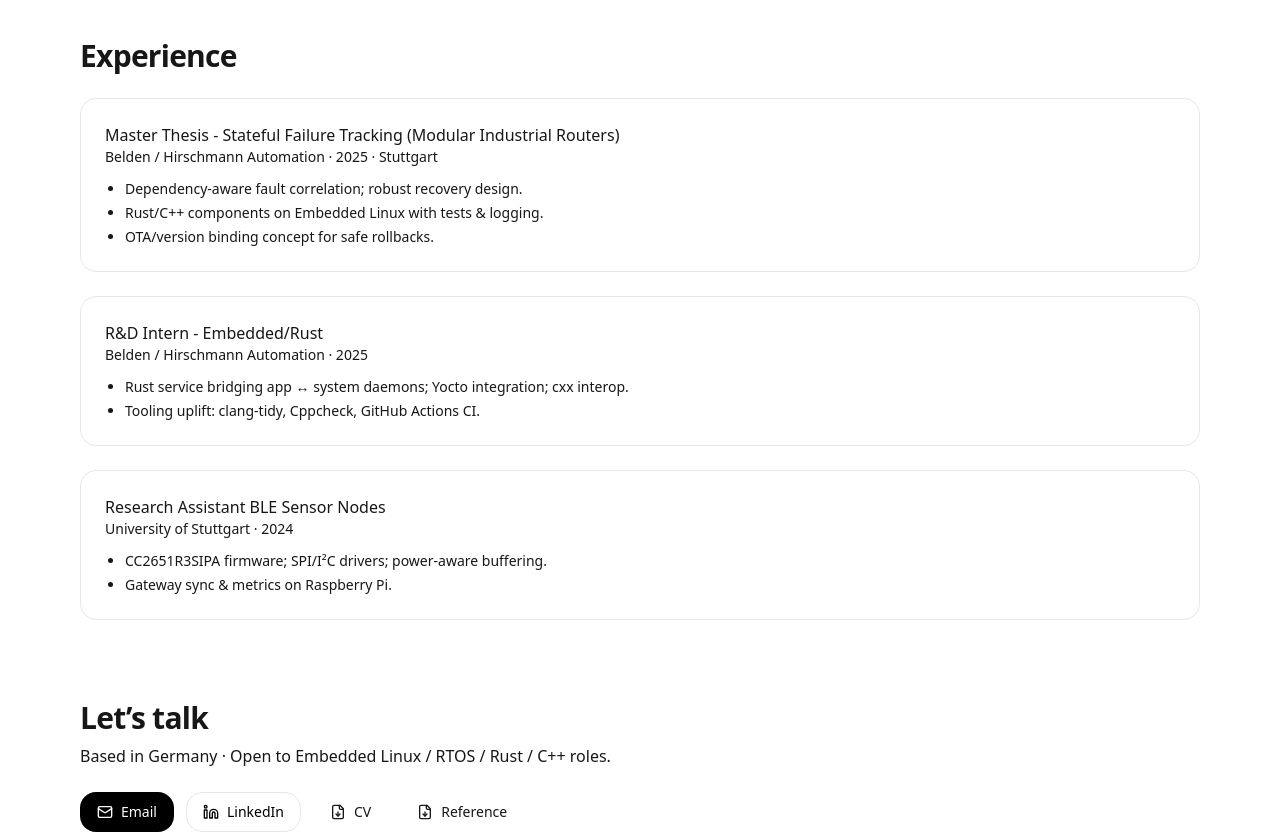
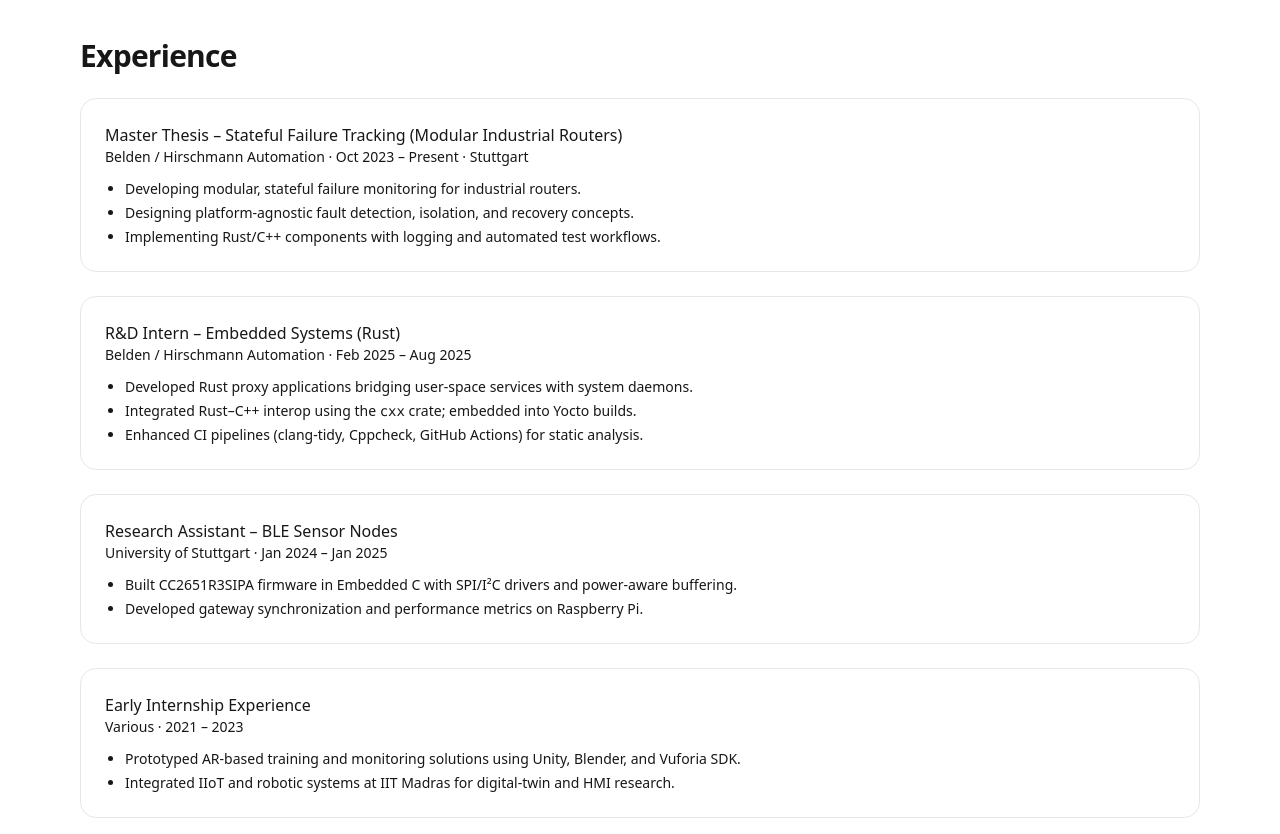
Before and after one commit to amoghamp2-code/Website, a React (Vite) app: page / in a window 1280 px wide. Shown: the part 2480-3314 px from the top of the page. Built offline with nearby package versions, Linux system fonts and the light colour scheme.

Commit message:
project exp

```diff
--- a/src/App.jsx
+++ b/src/App.jsx
@@ -169,37 +169,52 @@
   <div className="grid gap-6">
     <Card className="hover:shadow-sm transition-shadow">
       <CardContent className="p-6">
-              <h3 className="font-medium">Master Thesis - Stateful Failure Tracking (Modular Industrial Routers)</h3>
-              <p className="text-sm text-muted-foreground">Belden / Hirschmann Automation · 2025 · Stuttgart</p>
+        <h3 className="font-medium">Master Thesis – Stateful Failure Tracking (Modular Industrial Routers)</h3>
+        <p className="text-sm text-muted-foreground">Belden / Hirschmann Automation · Oct 2023 – Present · Stuttgart</p>
         <ul className="mt-3 text-sm list-disc pl-5 space-y-1 text-muted-foreground">
-                <li>Dependency-aware fault correlation; robust recovery design.</li>
-                <li>Rust/C++ components on Embedded Linux with tests & logging.</li>
-                <li>OTA/version binding concept for safe rollbacks.</li>
+          <li>Developing modular, stateful failure monitoring for industrial routers.</li>
+          <li>Designing platform-agnostic fault detection, isolation, and recovery concepts.</li>
+          <li>Implementing Rust/C++ components with logging and automated test workflows.</li>
         </ul>
       </CardContent>
     </Card>
+
     <Card className="hover:shadow-sm transition-shadow">
       <CardContent className="p-6">
-              <h3 className="font-medium">R&D Intern - Embedded/Rust</h3>
-              <p className="text-sm text-muted-foreground">Belden / Hirschmann Automation · 2025</p>
+        <h3 className="font-medium">R&D Intern – Embedded Systems (Rust)</h3>
+        <p className="text-sm text-muted-foreground">Belden / Hirschmann Automation · Feb 2025 – Aug 2025</p>
         <ul className="mt-3 text-sm list-disc pl-5 space-y-1 text-muted-foreground">
-                <li>Rust service bridging app ↔ system daemons; Yocto integration; cxx interop.</li>
-                <li>Tooling uplift: clang-tidy, Cppcheck, GitHub Actions CI.</li>
+          <li>Developed Rust proxy applications bridging user-space services with system daemons.</li>
+          <li>Integrated Rust–C++ interop using the <code>cxx</code> crate; embedded into Yocto builds.</li>
+          <li>Enhanced CI pipelines (clang-tidy, Cppcheck, GitHub Actions) for static analysis.</li>
         </ul>
       </CardContent>
     </Card>
+
     <Card className="hover:shadow-sm transition-shadow">
       <CardContent className="p-6">
-              <h3 className="font-medium">Research Assistant BLE Sensor Nodes</h3>
-              <p className="text-sm text-muted-foreground">University of Stuttgart · 2024</p>
+        <h3 className="font-medium">Research Assistant – BLE Sensor Nodes</h3>
+        <p className="text-sm text-muted-foreground">University of Stuttgart · Jan 2024 – Jan 2025</p>
         <ul className="mt-3 text-sm list-disc pl-5 space-y-1 text-muted-foreground">
-                <li>CC2651R3SIPA firmware; SPI/I²C drivers; power-aware buffering.</li>
-                <li>Gateway sync & metrics on Raspberry Pi.</li>
+          <li>Built CC2651R3SIPA firmware in Embedded C with SPI/I²C drivers and power-aware buffering.</li>
+          <li>Developed gateway synchronization and performance metrics on Raspberry Pi.</li>
+        </ul>
+      </CardContent>
+    </Card>
+
+    <Card className="hover:shadow-sm transition-shadow">
+      <CardContent className="p-6">
+        <h3 className="font-medium">Early Internship Experience</h3>
+        <p className="text-sm text-muted-foreground">Various · 2021 – 2023</p>
+        <ul className="mt-3 text-sm list-disc pl-5 space-y-1 text-muted-foreground">
+          <li>Prototyped AR-based training and monitoring solutions using Unity, Blender, and Vuforia SDK.</li>
+          <li>Integrated IIoT and robotic systems at IIT Madras for digital-twin and HMI research.</li>
         </ul>
       </CardContent>
     </Card>
   </div>
 </Section>
+
 
       {/* CONTACT */}
       <Section id="contact" title="Let’s talk" subtitle="Based in Germany · Open to Embedded Linux / RTOS / Rust / C++ roles.">
```
Lines whose indentation alone changed are shown as unchanged.
